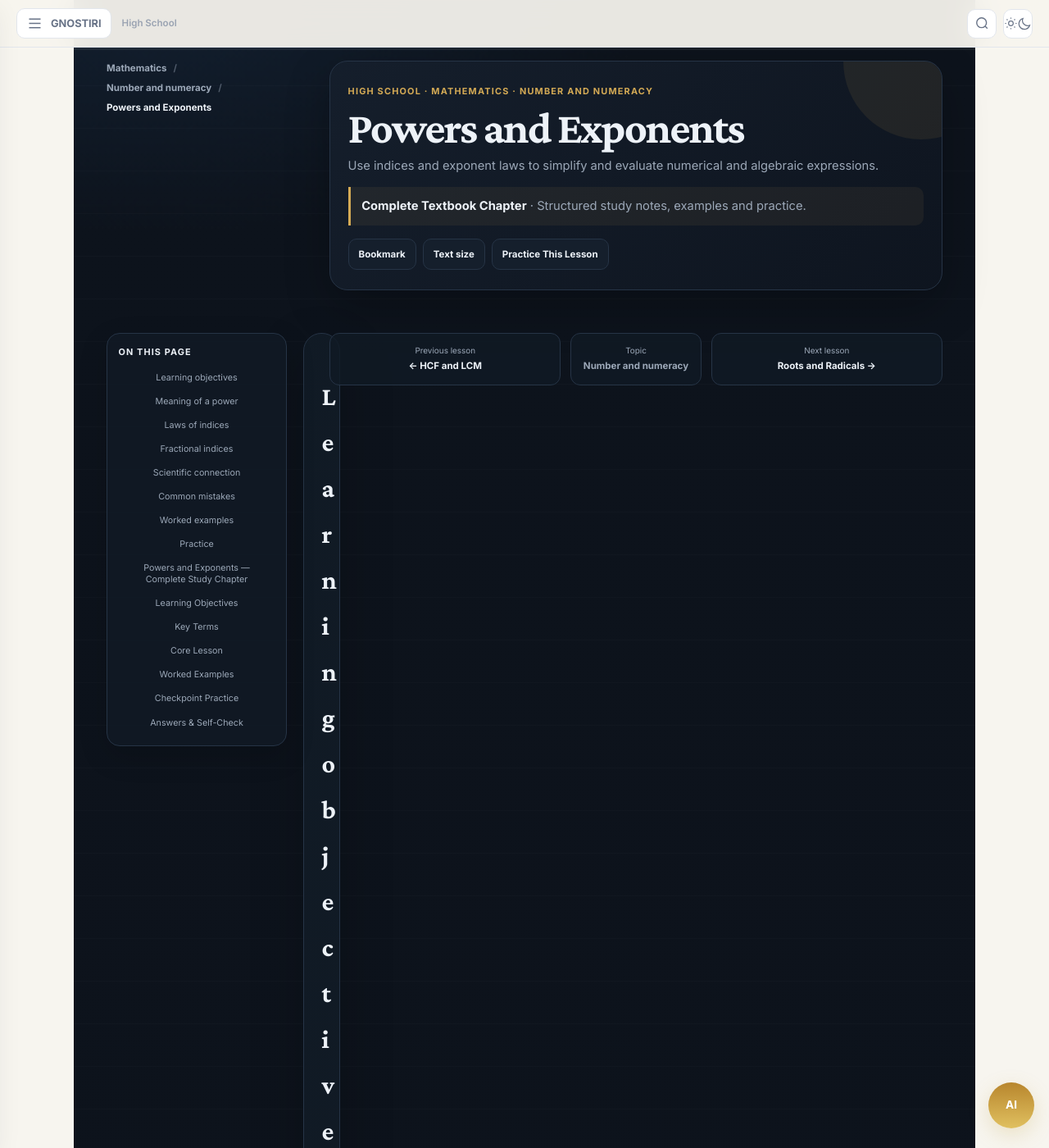
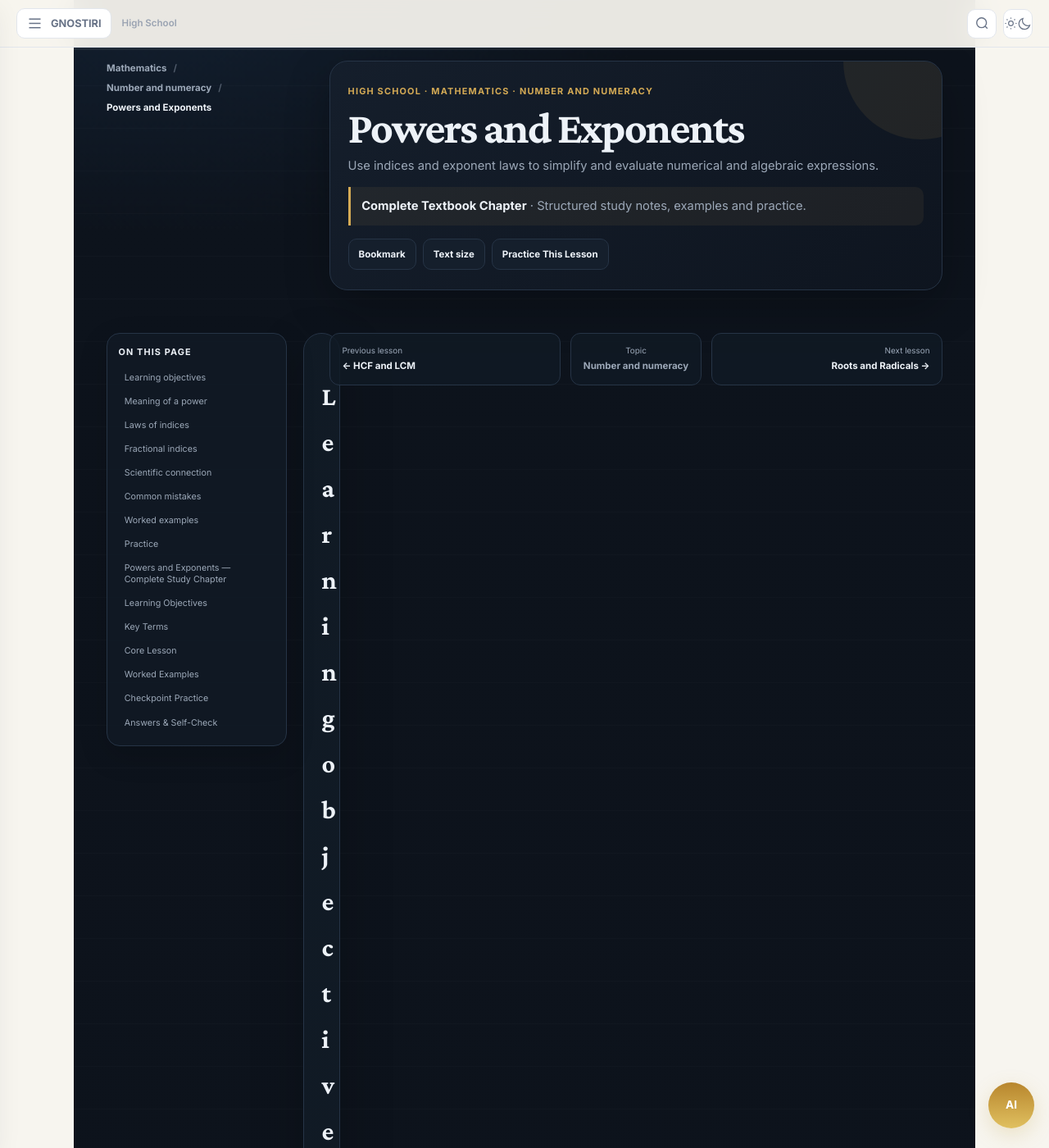
Before and after one commit to michaellegit28/axiom-academy, a Jekyll site: the page built from high-school/mathematics/number-and-numeracy/powers-and-exponents.md, in a window 1280 px wide and 1400 px high. Shown: the whole window at 82% size. Built offline with Jekyll 4.4.1, drawn with Linux system fonts in a browser that asks for light colours; comment, search, counter and statistics services are not loaded.

Commit message:
Restore natural page text alignment; keep textbook answers vertically separated

```diff
--- a/assets/css/fit-and-flow.css
+++ b/assets/css/fit-and-flow.css
@@ -8,9 +8,13 @@
 #app-content [class*="grid"]>*{min-width:0}
 #app-content .mobile-tab,#app-content .shell-actions,#app-content .quiz-controls,#app-content .study-reader-actions{min-width:0}
 
-/* Prevent long labels, buttons and navigation items from escaping their cards. */
-#app-content button,#app-content .btn,#app-content .action-btn,#app-content a{max-width:100%;white-space:normal;text-align:center}
-#app-content input,#app-content select,#app-content textarea{max-width:100%;min-width:0}
+/* Fit controls without changing the natural alignment of page content. */
+#app-content button,#app-content .btn,#app-content .action-btn,#app-content input,#app-content select,#app-content textarea{max-width:100%;min-width:0;white-space:normal}
+#app-content .btn,#app-content .action-btn{overflow-wrap:anywhere}
+
+/* Textbook answers are intentionally one answer per row. */
+#app-content .study-answers{display:block;list-style:decimal;margin:.9rem 0 0;padding-left:1.7rem}
+#app-content .study-answer-item{display:list-item;list-style:decimal;margin:0 0 .7rem;padding:.75rem .85rem;box-sizing:border-box;max-width:100%;overflow-wrap:anywhere}
 
 /* Give content blocks a stable reading boundary on narrow screens. */
 @media(max-width:600px){#app-content{overflow-x:hidden}#app-content .card,#app-content [class*="card"]{max-width:100%}#app-content h1{line-height:1.08}#app-content h2{line-height:1.15}#app-content p{line-height:1.6}}
```
